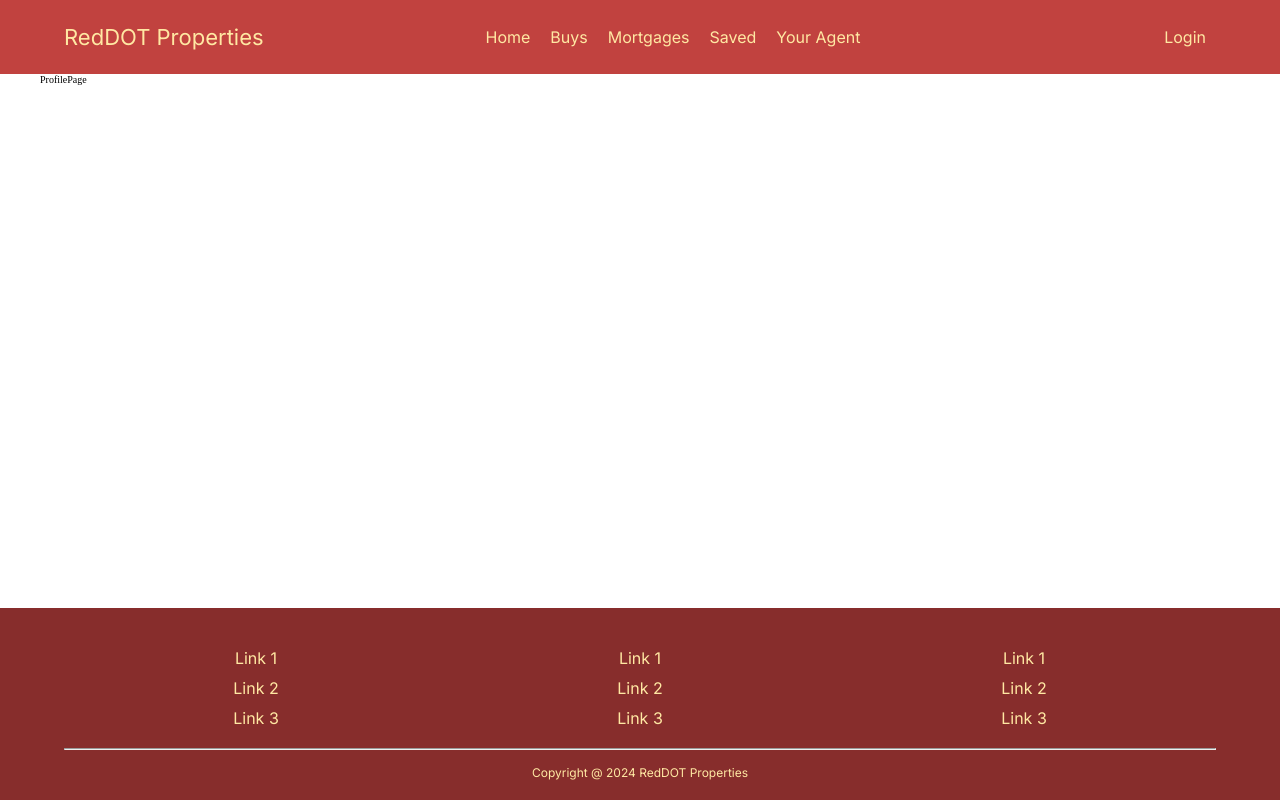
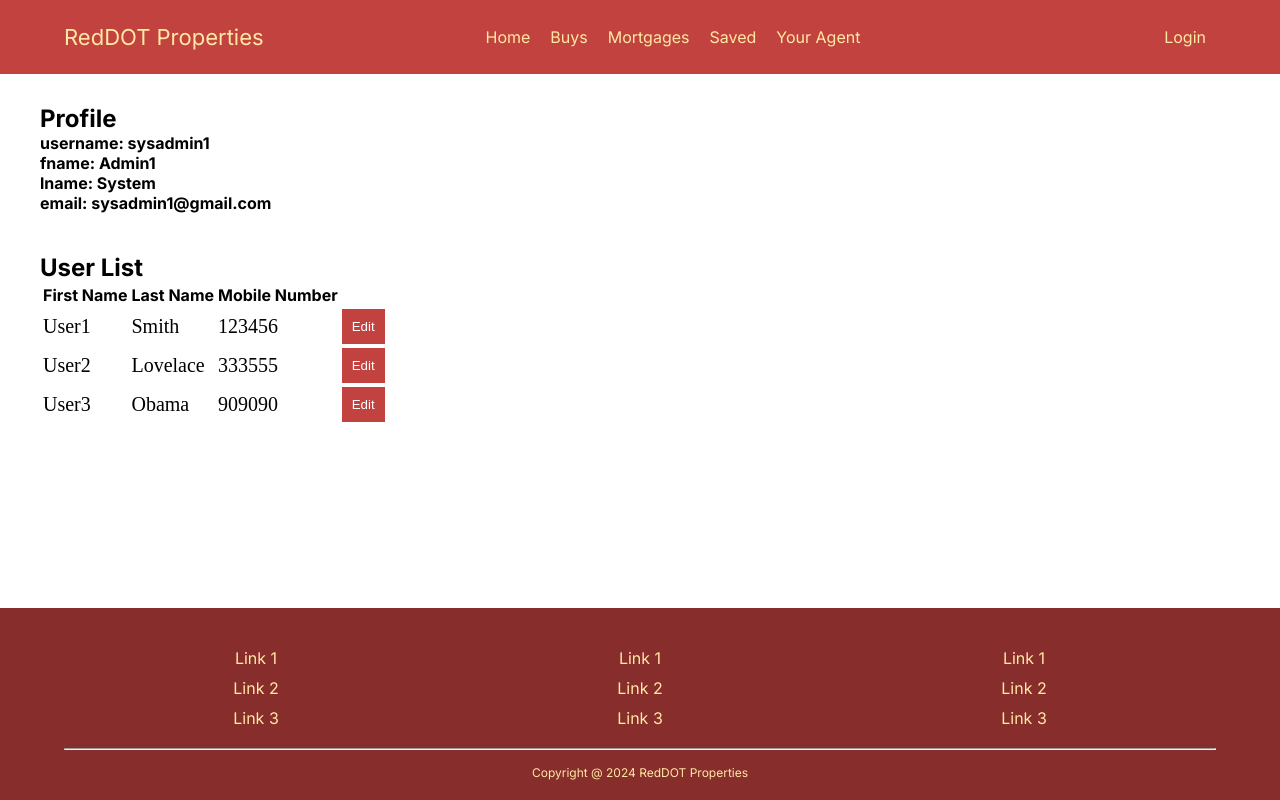
Before and after one commit to harrytohzenghau/csit-314-group-project, a React (Vite) app in the folder frontend/: page /profile in a window 1280 px wide. Built offline with nearby package versions, Linux system fonts and the light colour scheme.

Commit message:
Add files via upload

```diff
--- a/frontend/src/pages/ProfilePage.jsx
+++ b/frontend/src/pages/ProfilePage.jsx
@@ -1,6 +1,74 @@
+import { useEffect, useState } from "react"
+import Button from "../components/UI/Button"
+import Pagination from "../components/Home/Pagination"
+
+
 const ProfilePage = () => {
+  const[currentPage, setCurrentPage] = useState(1)
+  const[usersPerPage, setUsersPerPage] = useState(1)
+
+  const profile = {
+    username: "sysadmin1",
+    fname: "Admin1",
+    lname: "System",
+    email: "sysadmin1@gmail.com"
+  }
+  const userList = [
+  {
+    username: "user1",
+    personal_first_name: "User1",
+    personal_last_name: "Smith",
+    personal_mobile_number: 123456
+  },
+  {
+    username: "user2",
+    personal_first_name: "User2",
+    personal_last_name: "Lovelace",
+    personal_mobile_number: 333555
+  },
+  {
+    username: "user3",
+    personal_first_name: "User3",
+    personal_last_name: "Obama",
+    personal_mobile_number: 909090
+  }]
+  const indexOfLastItem = currentPage + usersPerPage - 2
+  const indexOfFirstItem = indexOfLastItem - usersPerPage + 1
+  const currentUsers = userList.slice(indexOfFirstItem, indexOfLastItem)
+
+  const paginate = pageNumber => setCurrentPage(pageNumber);
+
   return (
-    <div>ProfilePage</div>
+    <>
+    <div style={{paddingTop: "3rem"}}>
+    <h1>Profile</h1>
+      {Object.keys(profile).map(key=><h3>{key}: {profile[key]}</h3>)}
+
+
+    </div>
+
+    <div >
+      <h1 style={{paddingTop: "4rem"}}>User List</h1>
+      <table style={{fontSize: "2rem"}}>
+        <tbody>
+        <tr>
+          <th><h3>First Name</h3></th>
+          <th><h3>Last Name</h3></th>
+          <th><h3>Mobile Number</h3></th>
+        </tr>
+        {userList.map((user,i) => <tr>
+          <td>{user.personal_first_name}</td>
+          <td>{user.personal_last_name}</td>
+          <td>{user.personal_mobile_number}</td>
+          <td><Button className={"accordion"} style={"primary"}>Edit</Button></td>
+          </tr>)}
+
+
+        </tbody>
+      </table>
+      </div>
+
+    </>
   )
 }
 
```
